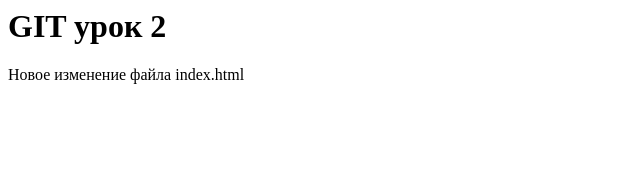
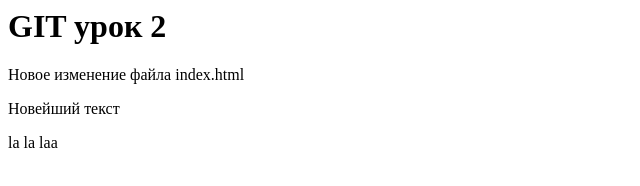
Before and after one commit to Slaventy/site, a plain HTML site: page index.html in a window 1280 px wide. Shown: the whole page, without its empty margins (0-640 px from the left). Drawn offline with Linux system fonts and the light colour scheme.

Commit message:
second committ

```diff
--- a/index.html
+++ b/index.html
@@ -6,5 +6,7 @@
 <body>
 	<h1>GIT урок 2</h1>
 	<p>Новое изменение файла index.html</p>
+	<p>Новейший текст</p>
+	<p> la la laa </p>
 </body>
 </html>
```
